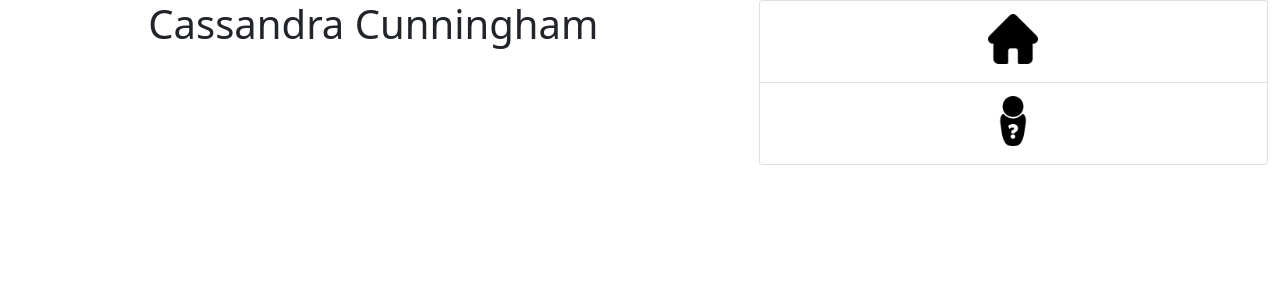
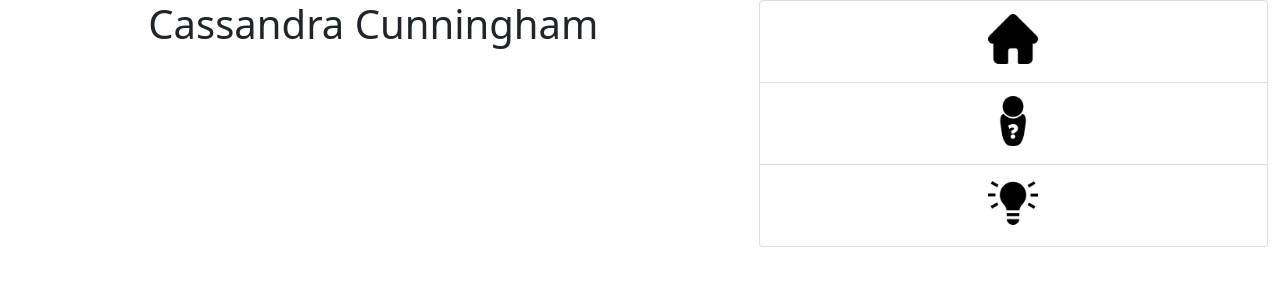
Before and after one commit to cmcunningham27/Professional-Portfolio, a React (Create React App) app: page / in a window 1280 px wide. Shown: the top 300 px of the page. Built offline with nearby package versions, Linux system fonts and the light colour scheme.

Commit message:
added list item for projects icon and imported image

```diff
--- a/src/components/Nav/index.js
+++ b/src/components/Nav/index.js
@@ -1,6 +1,7 @@
 import React from 'react';
 import home from '../../assets/images/home.png';
 import about from '../../assets/images/about-me.png';
+import project from '../../assets/images/my-work.png';
 import './style.css';
 
 const Nav = () => {
@@ -18,6 +19,12 @@ const Nav = () => {
                     <p className="hidden">About Me</p>
                 </a>
             </li>
+            <li className='list-group-item'>
+                <a className="icons" href="#projects">
+                    <img className="mywork" src={project} alt="Lightbulb black icon" />
+                    <p className="hidden">Projects</p>
+                </a>
+            </li>
         </ul>
     )
 };
```
Also changed, not shown: src/assets/images/my-work.png (added).
